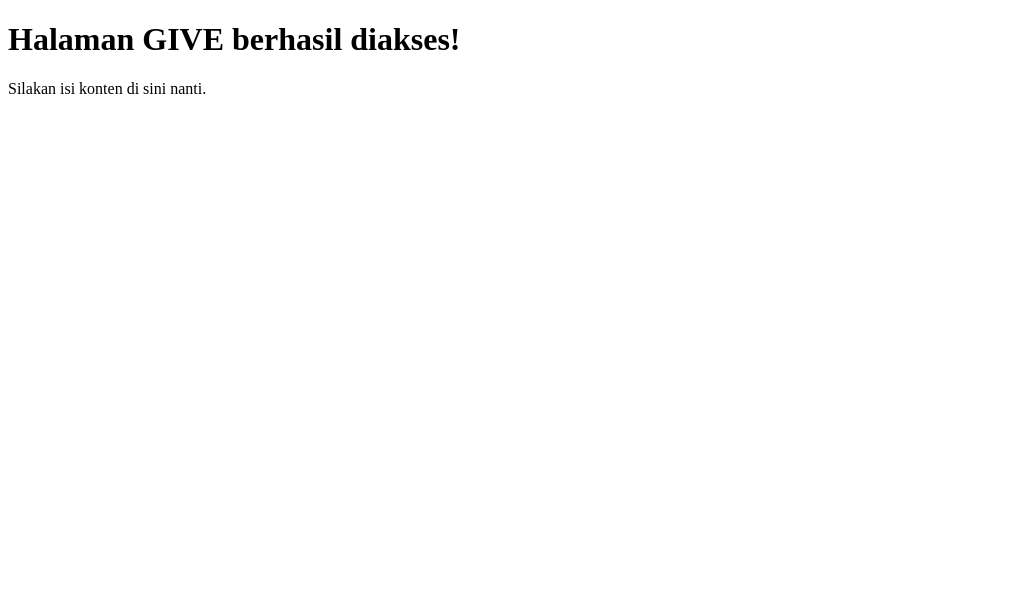
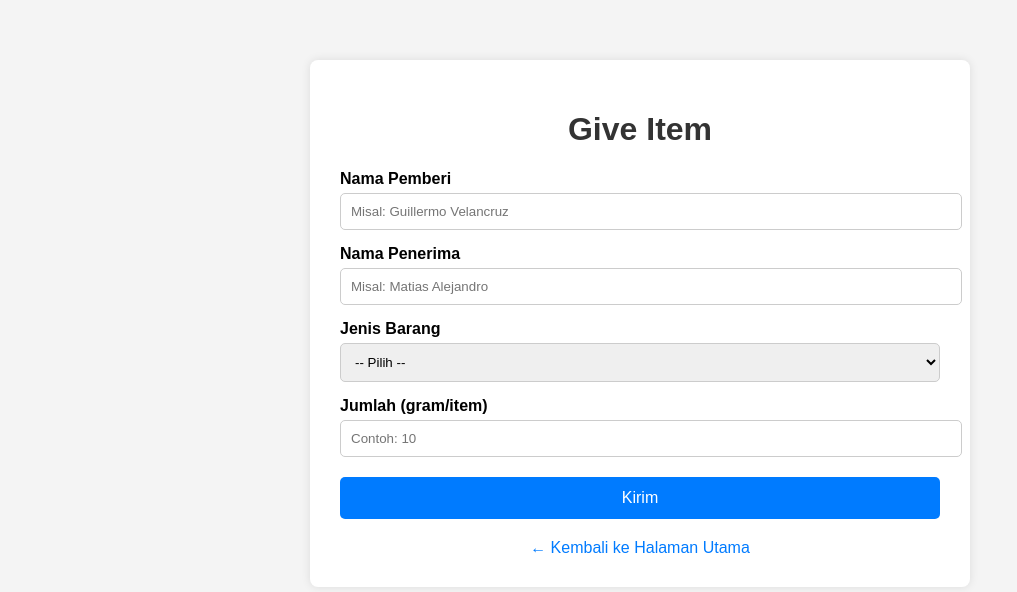
Before and after one commit to YanjuGtg/LOGRTM, a plain HTML site: page log_viewer2.html in a window 1280 px wide. Shown: the whole page, without its empty margins (0-1017 px from the left). Drawn offline with Linux system fonts and the light colour scheme.

Commit message:
Update log_viewer2.html

```diff
--- a/log_viewer2.html
+++ b/log_viewer2.html
@@ -2,10 +2,108 @@
 <html lang="en">
 <head>
   <meta charset="UTF-8">
+  <meta name="viewport" content="width=device-width, initial-scale=1">
   <title>Give Page</title>
+  <style>
+    body {
+      font-family: Arial, sans-serif;
+      background-color: #f4f4f4;
+      margin: 0;
+      padding: 0;
+    }
+
+    .container {
+      max-width: 600px;
+      margin: 60px auto;
+      background-color: #fff;
+      padding: 30px;
+      box-shadow: 0 0 10px rgba(0,0,0,0.1);
+      border-radius: 8px;
+    }
+
+    h1 {
+      text-align: center;
+      color: #333;
+    }
+
+    label {
+      display: block;
+      margin-top: 15px;
+      font-weight: bold;
+    }
+
+    input, select {
+      width: 100%;
+      padding: 10px;
+      margin-top: 5px;
+      border: 1px solid #ccc;
+      border-radius: 5px;
+    }
+
+    button {
+      display: block;
+      width: 100%;
+      padding: 12px;
+      margin-top: 20px;
+      background-color: #007bff;
+      color: #fff;
+      border: none;
+      font-size: 16px;
+      border-radius: 5px;
+      cursor: pointer;
+    }
+
+    button:hover {
+      background-color: #0056b3;
+    }
+
+    .back-link {
+      text-align: center;
+      margin-top: 20px;
+    }
+
+    .back-link a {
+      color: #007bff;
+      text-decoration: none;
+    }
+
+    .back-link a:hover {
+      text-decoration: underline;
+    }
+  </style>
 </head>
 <body>
-  <h1>Halaman GIVE berhasil diakses!</h1>
-  <p>Silakan isi konten di sini nanti.</p>
+  <div class="container">
+    <h1>Give Item</h1>
+
+    <form action="#" method="post">
+      <label for="giver">Nama Pemberi</label>
+      <input type="text" id="giver" name="giver" placeholder="Misal: Guillermo Velancruz" required>
+
+      <label for="receiver">Nama Penerima</label>
+      <input type="text" id="receiver" name="receiver" placeholder="Misal: Matias Alejandro" required>
+
+      <label for="type">Jenis Barang</label>
+      <select id="type" name="type" required>
+        <option value="">-- Pilih --</option>
+        <option value="Desert Eagle">Desert Eagle</option>
+        <option value="MP5">MP5</option>
+        <option value="AK47">AK47</option>
+        <option value="Sultan">Sultan</option>
+        <option value="Road Train">Road Train</option>
+        <option value="Crack">Crack</option>
+        <option value="Pot">Pot</option>
+      </select>
+
+      <label for="amount">Jumlah (gram/item)</label>
+      <input type="number" id="amount" name="amount" placeholder="Contoh: 10" required>
+
+      <button type="submit">Kirim</button>
+    </form>
+
+    <div class="back-link">
+      <a href="index.html">&larr; Kembali ke Halaman Utama</a>
+    </div>
+  </div>
 </body>
 </html>
```
